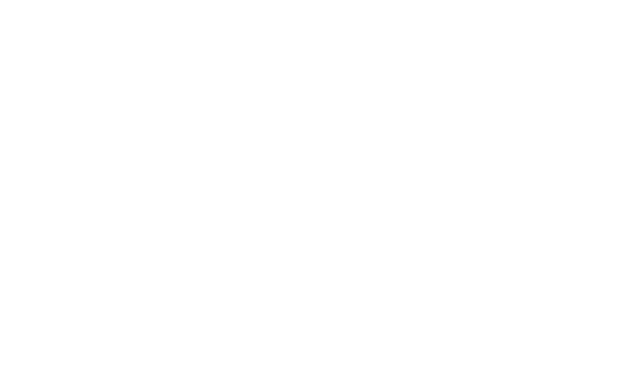
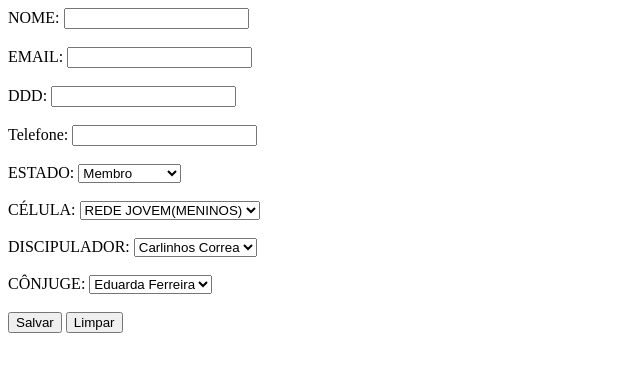
Before and after one commit to obpc/obpc-cadastro, a plain HTML site: page index.html in a window 1280 px wide. Shown: the whole page, without its empty margins (0-640 px from the left). Drawn offline with Linux system fonts and the light colour scheme.

Commit message:
Enviando OP-48: Criar a estrutura de formulários com HTML

```diff
--- a/index.html
+++ b/index.html
@@ -1,8 +1,48 @@
+<!DOCTYPE html>
 <html>
-    <head>
-
-    </head>
-    <body>
-
-    </body>
+<meta chartset="utf-8">
+<head>
+    <title>Formulário</title>
+</head>
+<body>
+    <form>
+        <label for="nome">NOME:</label>
+        <input type="text" id="nome" name="nome"><br><br>
+        <label for="email">EMAIL:</label>
+        <input type="email" id="email" name="email"><br><br>
+        <label for="ddd">DDD:</label>
+        <input type="number" id="ddd" name="ddd"><br><br>
+        <label for="telefone">Telefone:</label>
+        <input type="tel" id="telefone" name="telefone"><br><br>
+        <label for="estado">ESTADO:</label>
+        <select id="estado">
+            <option>Membro</option>
+            <option>Visitante</option>
+            <option>Frequentador</option>
+        </select><br><br>
+        <label for="célula">CÉLULA:</label>
+        <select id="célula">
+            <option>REDE JOVEM(MENINOS)</option>
+            <option>REDE JOVEM(MENINAS)</option>
+            <option>REDE JOVEM(MISTA)</option>
+            <option>CONECTE</option>
+            <option>CÉLULA 25+</option>
+        </select><br><br>
+        <label for="discipulador">DISCIPULADOR:</label>
+        <select id="discipulador">
+            <option>Carlinhos Correa</option>
+            <option>Flávio de Luiz</option>
+            <option>César Nunes</option>
+        </select><br><br>
+        <label for="conjuge">CÔNJUGE:</label>
+        <select id="conjuge">
+            <option>Eduarda Ferreira</option>
+            <option>Sônia de Luiz</option>
+            <option>Dafine Nunes</option>
+        </select><br><br>
+        <input type="submit" value="Salvar">
+        <input type="reset" value="Limpar">
+    </form>
+</body>
+<script type="text/javascript" src="script.js"></script>
 </html>
```
